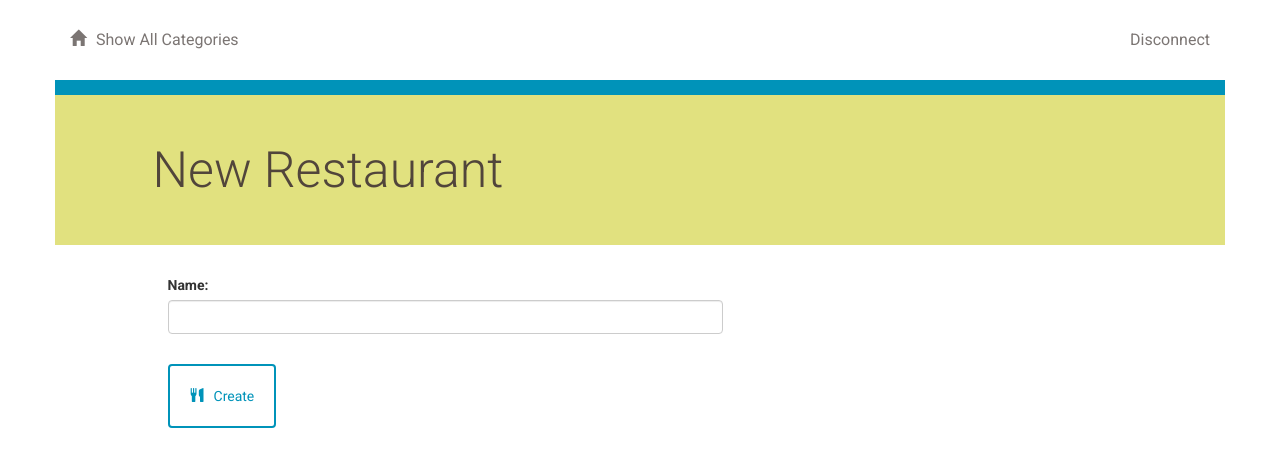
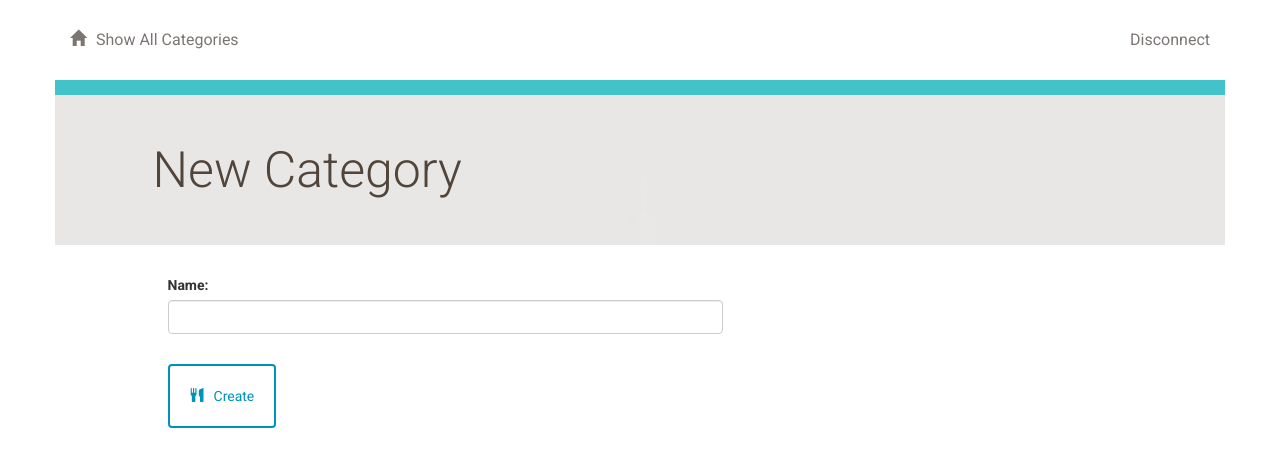
Before and after one commit to ElieShalhoub/items_catalog, a Flask app: page /restaurant/new/ in a window 1280 px wide. Shown: the top 467 px of the page. Run offline with Flask 2, Linux system fonts and the light colour scheme; a user stored in the database is signed in; some libraries are stand-ins or nearby versions.

Commit message:
third commit

```diff
--- a/templates/editRestaurant.html
+++ b/templates/editRestaurant.html
@@ -4,7 +4,7 @@
 	<div class="row divider green">
 		<div class="col-md-12"></div>
 	</div>
-	<div class="row banner menu">
+	<div class="row banner main">
 		<div class="col-md-11 col-md-offset-1 padding-none">
 			<h1>Edit {{restaurant.name}}</h1>
 		</div>
--- a/templates/editmenuitem.html
+++ b/templates/editmenuitem.html
@@ -4,7 +4,7 @@
 	<div class="row divider green">
 		<div class="col-md-12"></div>
 	</div>
-	<div class="row banner menu">
+	<div class="row banner main">
 		<div class="col-md-11 col-md-offset-1 padding-none">
 			<h1>Edit Menu Item</h1>
 		</div>
--- a/templates/login.html
+++ b/templates/login.html
@@ -51,7 +51,7 @@ function signInCallback(authResult) {
         if (result) {
           $('#result').html('Login Successful!</br>'+ result + '</br>Redirecting...')
          setTimeout(function() {
-          window.location.href = "/restaurant";
+          window.location.href = "/catalog";
          }, 4000);
 
       } else if (authResult['error']) {
--- a/templates/menu.html
+++ b/templates/menu.html
@@ -4,7 +4,7 @@
 	<div class="row divider green">
 		<div class="col-md-12"></div>
 	</div>
-	<div class="row banner menu">
+	<div class="row banner main">
 		<div class="col-md-11 col-md-offset-1 padding-none">
 			<h1>{{ restaurant.name }}
 			<figure class="creator">
--- a/templates/newRestaurant.html
+++ b/templates/newRestaurant.html
@@ -1,12 +1,12 @@
 {% extends "main.html" %}
 {% block content %}
 {% include "header.html" %}
-	<div class="row divider green">
+	<div class="row divider blue">
 		<div class="col-md-12"></div>
 	</div>
-	<div class="row banner menu">
+	<div class="row banner main">
 		<div class="col-md-11 col-md-offset-1 padding-none">
-			<h1>New Restaurant</h1>
+			<h1>New Category</h1>
 		</div>
 	</div>
 	<div class="row">
--- a/templates/newmenuitem.html
+++ b/templates/newmenuitem.html
@@ -4,7 +4,7 @@
 	<div class="row divider green">
 		<div class="col-md-12"></div>
 	</div>
-	<div class="row banner menu">
+	<div class="row banner main">
 		<div class="col-md-11 col-md-offset-1 padding-none">
 			<h1>New Menu Item</h1>
 		</div>
--- a/templates/publicmenu.html
+++ b/templates/publicmenu.html
@@ -2,10 +2,10 @@
 {% block content %}
 {% include "header.html" %}
 
-	<div class="row divider green">
+	<div class="row divider blue">
 		<div class="col-md-12"></div>
 	</div>
-	<div class="row banner menu">
+	<div class="row banner main">
 		<div class="col-md-11 col-md-offset-1 padding-none">
 			<h1>{{ restaurant.name }}
 			<figure class="creator">
--- a/templates/publicrestaurants.html
+++ b/templates/publicrestaurants.html
@@ -12,7 +12,7 @@
 	<div class="row banner main">
 		<div class="col-md-1"></div>
 		<div class="col-md-11 padding-none">
-			<h1>Restaurants</h1>
+			<h1>Catalog App</h1>
 		</div>
 	</div>
 
```
Also changed, not shown: restaurantmenuwithusers.db.
